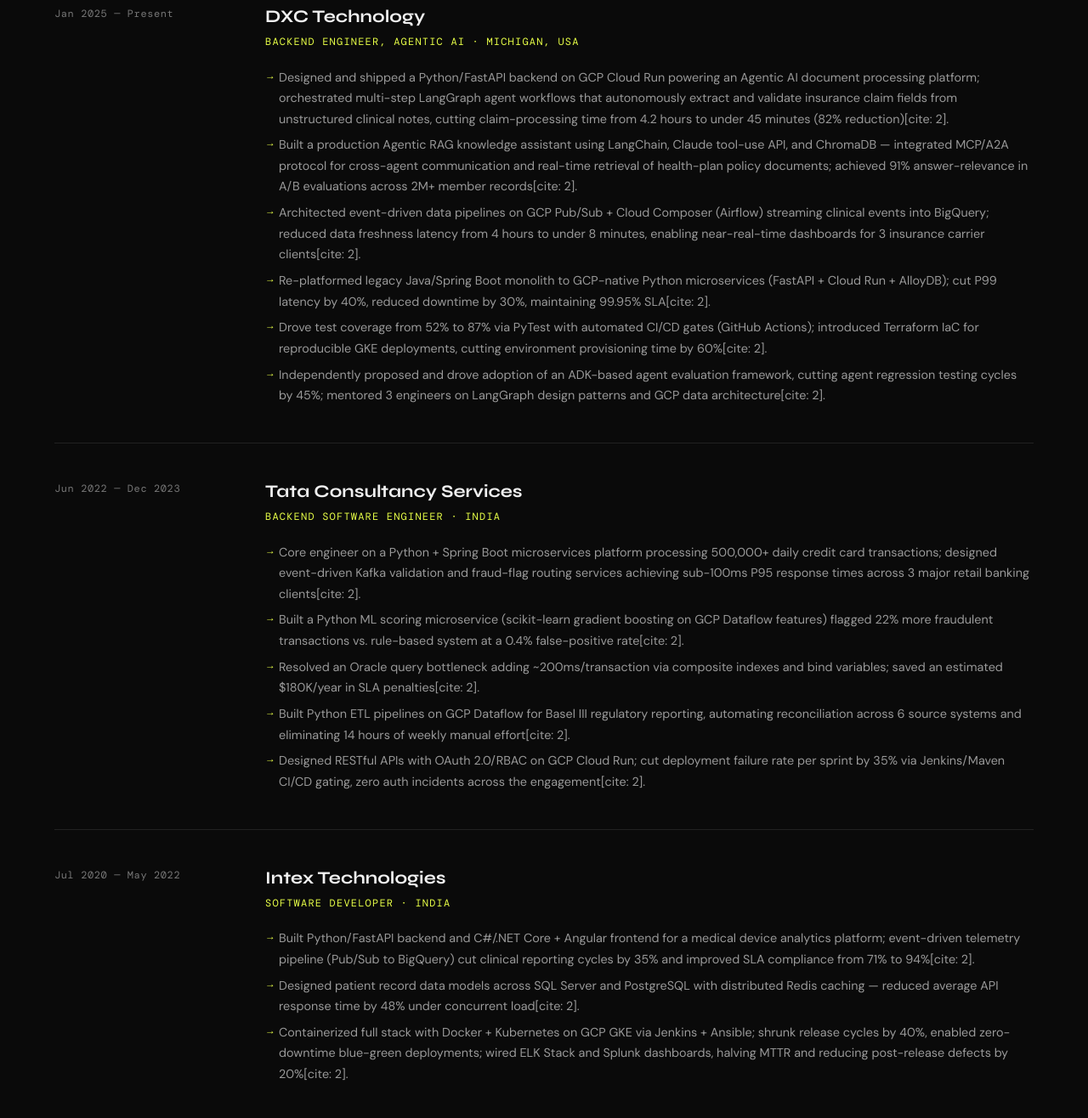
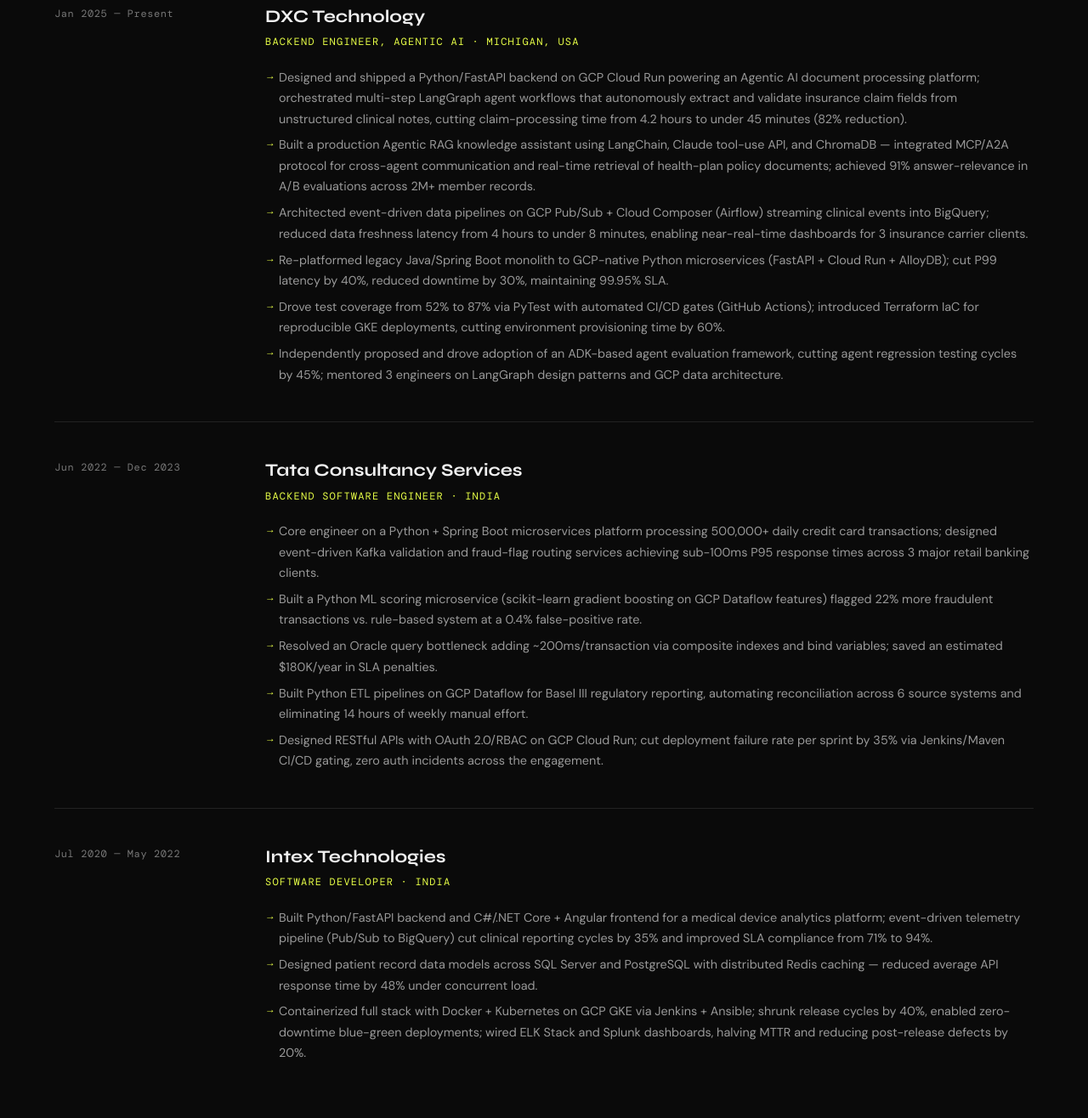
Before and after one commit to Anand-Varma-838/anand-varma-838.github.io, a plain HTML site: page index.html in a window 1280 px wide. Shown: the part 2304-3620 px from the top of the page at 85% size. Drawn offline with nearby package versions, Linux system fonts and the light colour scheme; a web font is replaced by a local one.

Commit message:
Clean up experience descriptions in index.html
Removed citations from experience descriptions for clarity.

```diff
--- a/index.html
+++ b/index.html
@@ -690,12 +690,12 @@ footer {
       <div class="exp-company">DXC Technology</div>
       <div class="exp-role">Backend Engineer, Agentic AI · Michigan, USA</div>
       <ul class="exp-bullets">
-        <li>Designed and shipped a Python/FastAPI backend on GCP Cloud Run powering an Agentic AI document processing platform; orchestrated multi-step LangGraph agent workflows that autonomously extract and validate insurance claim fields from unstructured clinical notes, cutting claim-processing time from 4.2 hours to under 45 minutes (82% reduction)[cite: 2].</li>
-        <li>Built a production Agentic RAG knowledge assistant using LangChain, Claude tool-use API, and ChromaDB — integrated MCP/A2A protocol for cross-agent communication and real-time retrieval of health-plan policy documents; achieved 91% answer-relevance in A/B evaluations across 2M+ member records[cite: 2].</li>
-        <li>Architected event-driven data pipelines on GCP Pub/Sub + Cloud Composer (Airflow) streaming clinical events into BigQuery; reduced data freshness latency from 4 hours to under 8 minutes, enabling near-real-time dashboards for 3 insurance carrier clients[cite: 2].</li>
-        <li>Re-platformed legacy Java/Spring Boot monolith to GCP-native Python microservices (FastAPI + Cloud Run + AlloyDB); cut P99 latency by 40%, reduced downtime by 30%, maintaining 99.95% SLA[cite: 2].</li>
-        <li>Drove test coverage from 52% to 87% via PyTest with automated CI/CD gates (GitHub Actions); introduced Terraform IaC for reproducible GKE deployments, cutting environment provisioning time by 60%[cite: 2].</li>
-        <li>Independently proposed and drove adoption of an ADK-based agent evaluation framework, cutting agent regression testing cycles by 45%; mentored 3 engineers on LangGraph design patterns and GCP data architecture[cite: 2].</li>
+        <li>Designed and shipped a Python/FastAPI backend on GCP Cloud Run powering an Agentic AI document processing platform; orchestrated multi-step LangGraph agent workflows that autonomously extract and validate insurance claim fields from unstructured clinical notes, cutting claim-processing time from 4.2 hours to under 45 minutes (82% reduction).</li>
+        <li>Built a production Agentic RAG knowledge assistant using LangChain, Claude tool-use API, and ChromaDB — integrated MCP/A2A protocol for cross-agent communication and real-time retrieval of health-plan policy documents; achieved 91% answer-relevance in A/B evaluations across 2M+ member records.</li>
+        <li>Architected event-driven data pipelines on GCP Pub/Sub + Cloud Composer (Airflow) streaming clinical events into BigQuery; reduced data freshness latency from 4 hours to under 8 minutes, enabling near-real-time dashboards for 3 insurance carrier clients.</li>
+        <li>Re-platformed legacy Java/Spring Boot monolith to GCP-native Python microservices (FastAPI + Cloud Run + AlloyDB); cut P99 latency by 40%, reduced downtime by 30%, maintaining 99.95% SLA.</li>
+        <li>Drove test coverage from 52% to 87% via PyTest with automated CI/CD gates (GitHub Actions); introduced Terraform IaC for reproducible GKE deployments, cutting environment provisioning time by 60%.</li>
+        <li>Independently proposed and drove adoption of an ADK-based agent evaluation framework, cutting agent regression testing cycles by 45%; mentored 3 engineers on LangGraph design patterns and GCP data architecture.</li>
       </ul>
     </div>
   </div>
@@ -706,11 +706,11 @@ footer {
       <div class="exp-company">Tata Consultancy Services</div>
       <div class="exp-role">Backend Software Engineer · India</div>
       <ul class="exp-bullets">
-        <li>Core engineer on a Python + Spring Boot microservices platform processing 500,000+ daily credit card transactions; designed event-driven Kafka validation and fraud-flag routing services achieving sub-100ms P95 response times across 3 major retail banking clients[cite: 2].</li>
-        <li>Built a Python ML scoring microservice (scikit-learn gradient boosting on GCP Dataflow features) flagged 22% more fraudulent transactions vs. rule-based system at a 0.4% false-positive rate[cite: 2].</li>
-        <li>Resolved an Oracle query bottleneck adding ~200ms/transaction via composite indexes and bind variables; saved an estimated $180K/year in SLA penalties[cite: 2].</li>
-        <li>Built Python ETL pipelines on GCP Dataflow for Basel III regulatory reporting, automating reconciliation across 6 source systems and eliminating 14 hours of weekly manual effort[cite: 2].</li>
-        <li>Designed RESTful APIs with OAuth 2.0/RBAC on GCP Cloud Run; cut deployment failure rate per sprint by 35% via Jenkins/Maven CI/CD gating, zero auth incidents across the engagement[cite: 2].</li>
+        <li>Core engineer on a Python + Spring Boot microservices platform processing 500,000+ daily credit card transactions; designed event-driven Kafka validation and fraud-flag routing services achieving sub-100ms P95 response times across 3 major retail banking clients.</li>
+        <li>Built a Python ML scoring microservice (scikit-learn gradient boosting on GCP Dataflow features) flagged 22% more fraudulent transactions vs. rule-based system at a 0.4% false-positive rate.</li>
+        <li>Resolved an Oracle query bottleneck adding ~200ms/transaction via composite indexes and bind variables; saved an estimated $180K/year in SLA penalties.</li>
+        <li>Built Python ETL pipelines on GCP Dataflow for Basel III regulatory reporting, automating reconciliation across 6 source systems and eliminating 14 hours of weekly manual effort.</li>
+        <li>Designed RESTful APIs with OAuth 2.0/RBAC on GCP Cloud Run; cut deployment failure rate per sprint by 35% via Jenkins/Maven CI/CD gating, zero auth incidents across the engagement.</li>
       </ul>
     </div>
   </div>
@@ -721,9 +721,9 @@ footer {
       <div class="exp-company">Intex Technologies</div>
       <div class="exp-role">Software Developer · India</div>
       <ul class="exp-bullets">
-        <li>Built Python/FastAPI backend and C#/.NET Core + Angular frontend for a medical device analytics platform; event-driven telemetry pipeline (Pub/Sub to BigQuery) cut clinical reporting cycles by 35% and improved SLA compliance from 71% to 94%[cite: 2].</li>
-        <li>Designed patient record data models across SQL Server and PostgreSQL with distributed Redis caching — reduced average API response time by 48% under concurrent load[cite: 2].</li>
-        <li>Containerized full stack with Docker + Kubernetes on GCP GKE via Jenkins + Ansible; shrunk release cycles by 40%, enabled zero-downtime blue-green deployments; wired ELK Stack and Splunk dashboards, halving MTTR and reducing post-release defects by 20%[cite: 2].</li>
+        <li>Built Python/FastAPI backend and C#/.NET Core + Angular frontend for a medical device analytics platform; event-driven telemetry pipeline (Pub/Sub to BigQuery) cut clinical reporting cycles by 35% and improved SLA compliance from 71% to 94%.</li>
+        <li>Designed patient record data models across SQL Server and PostgreSQL with distributed Redis caching — reduced average API response time by 48% under concurrent load.</li>
+        <li>Containerized full stack with Docker + Kubernetes on GCP GKE via Jenkins + Ansible; shrunk release cycles by 40%, enabled zero-downtime blue-green deployments; wired ELK Stack and Splunk dashboards, halving MTTR and reducing post-release defects by 20%.</li>
       </ul>
     </div>
   </div>
```
